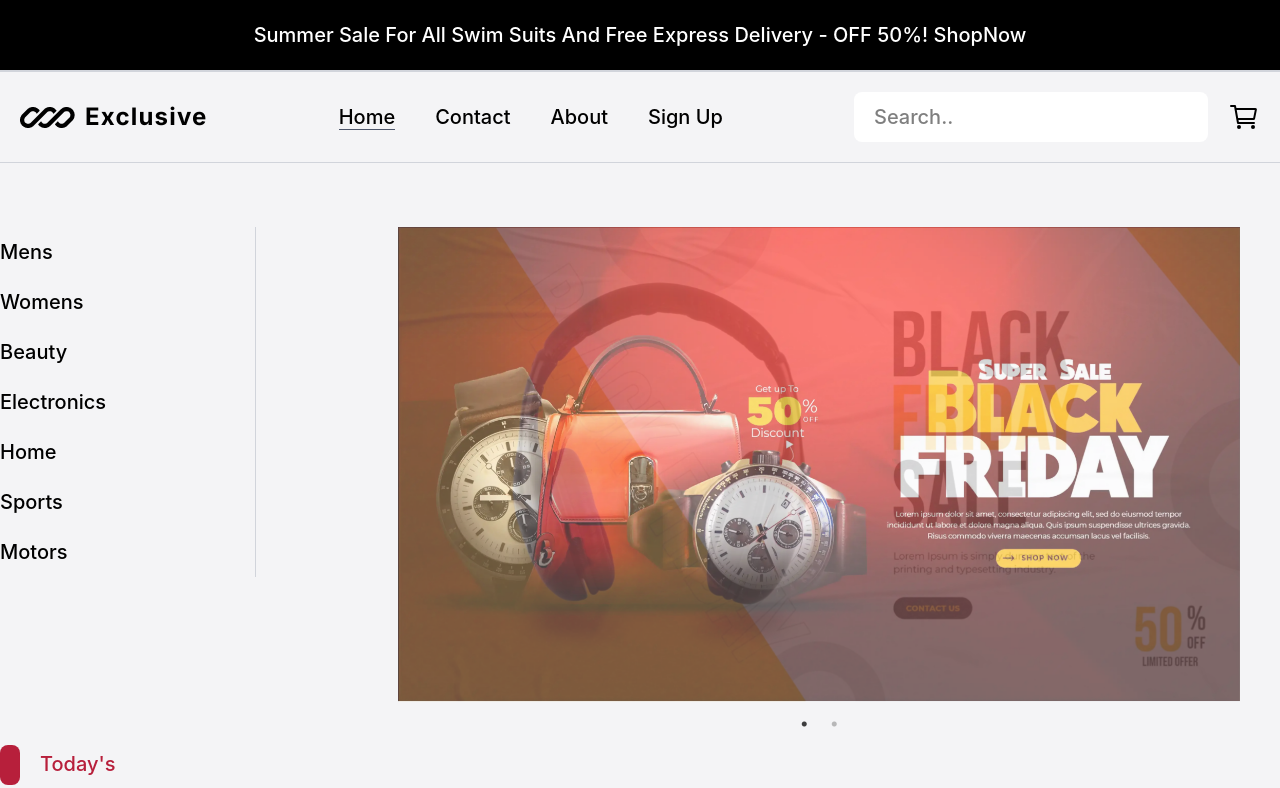
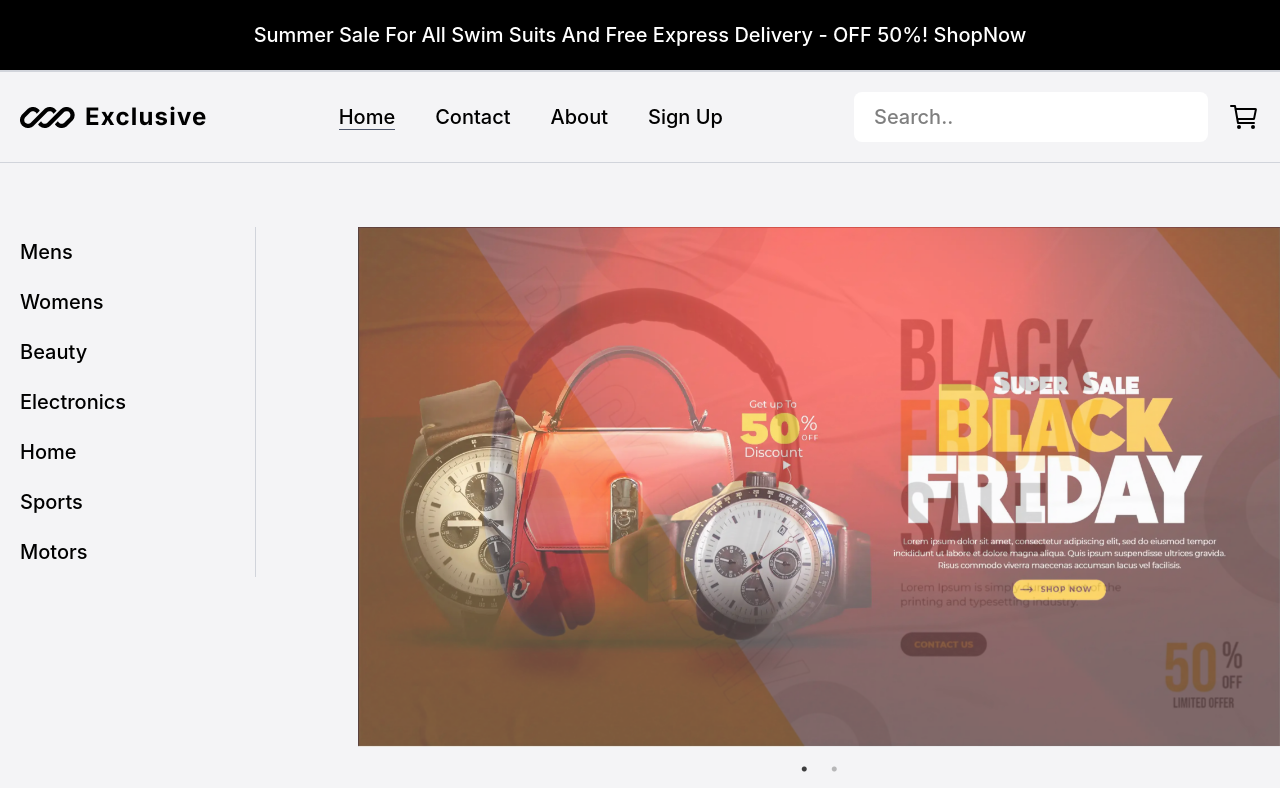
Before and after one commit to Mohamed-Y0/Exclusive, a React (Vite) app: page / in a window 1280 px wide. Shown: the top 788 px of the page. Built offline with nearby package versions, Linux system fonts and the light colour scheme; no server answers; a web font is replaced by a local one.

Commit message:
improve styles

```diff
--- a/src/components/home/ImageSlider.tsx
+++ b/src/components/home/ImageSlider.tsx
@@ -20,7 +20,7 @@ function ImageSlider() {
     arrows: false,
   };
   return (
-    <div className="slider-container col-span-full w-full self-center justify-self-center px-5 md:px-10 lg:col-span-full lg:col-start-2 lg:w-[90%] lg:justify-self-end">
+    <div className="slider-container col-span-full w-full self-center justify-self-center lg:col-span-full lg:col-start-2 lg:w-[90%] lg:justify-self-end">
       <Slider {...settings}>
         <div>
           <img src={sliderOne} alt="Black Friday Sale 1" />
--- a/src/components/home/LeftMenu.tsx
+++ b/src/components/home/LeftMenu.tsx
@@ -28,11 +28,11 @@ type Props = {
 
 function LeftMenu({ hide }: Props) {
   return (
-    <div className={`md:block ${hide && "hidden"} capitalize`}>
-      <ul className="sm:flex-wrap sm:justify-center md:flex lg:flex-col lg:border-r lg:border-neutral-200">
+    <div className={`sm:block ${hide && "hidden"} capitalize`}>
+      <ul className="sm:flex sm:flex-wrap sm:justify-center lg:flex-col lg:border-r lg:border-neutral-200">
         {categories.map((item) => (
           <Link key={item.name} to={`/products/${item.name}`}>
-            <li className="rounded-sm py-2.5 hover:bg-neutral-100">
+            <li className="rounded-sm py-2.5 hover:bg-neutral-100 sm:px-5">
               {item.name}
             </li>
           </Link>
```
